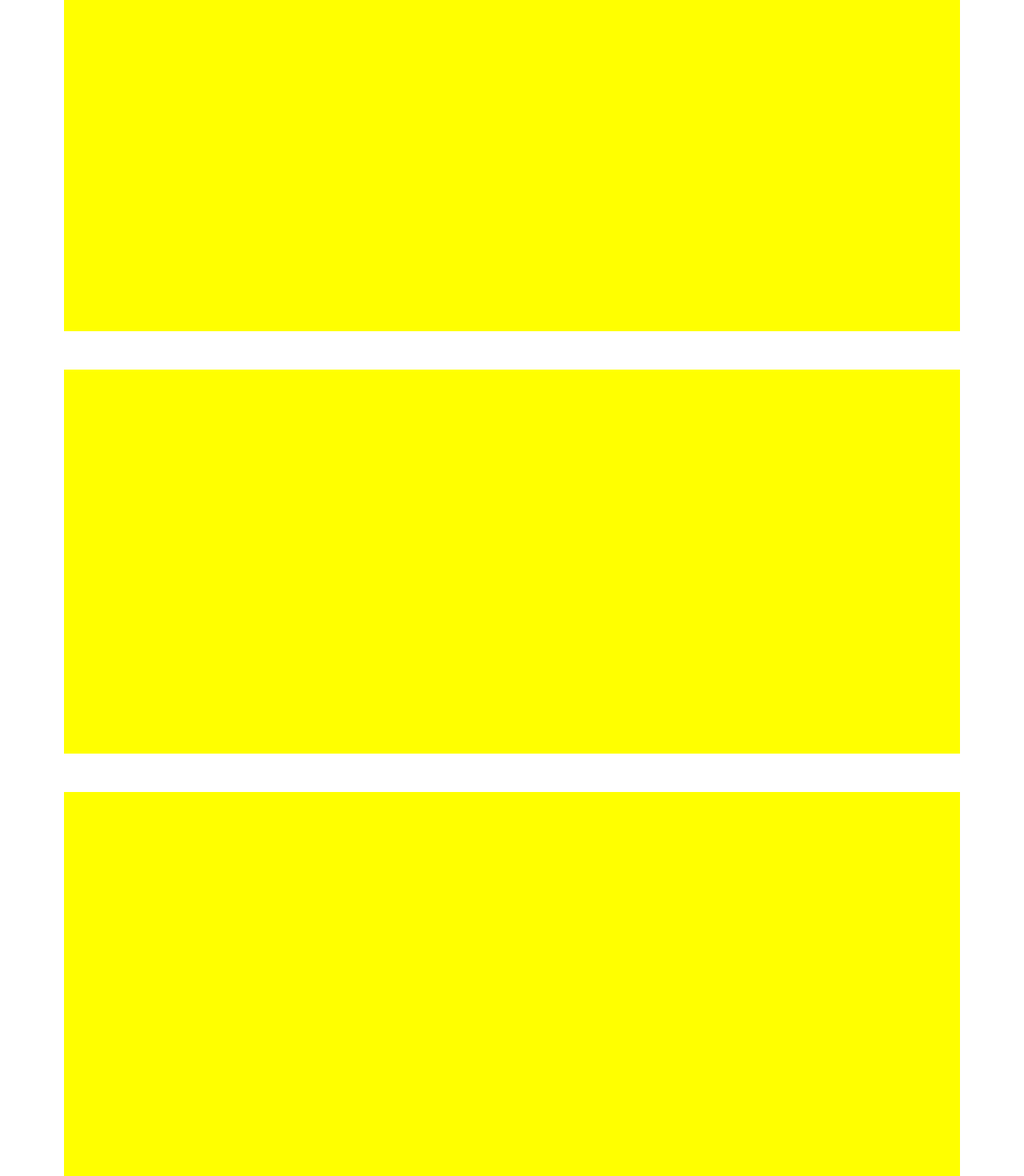
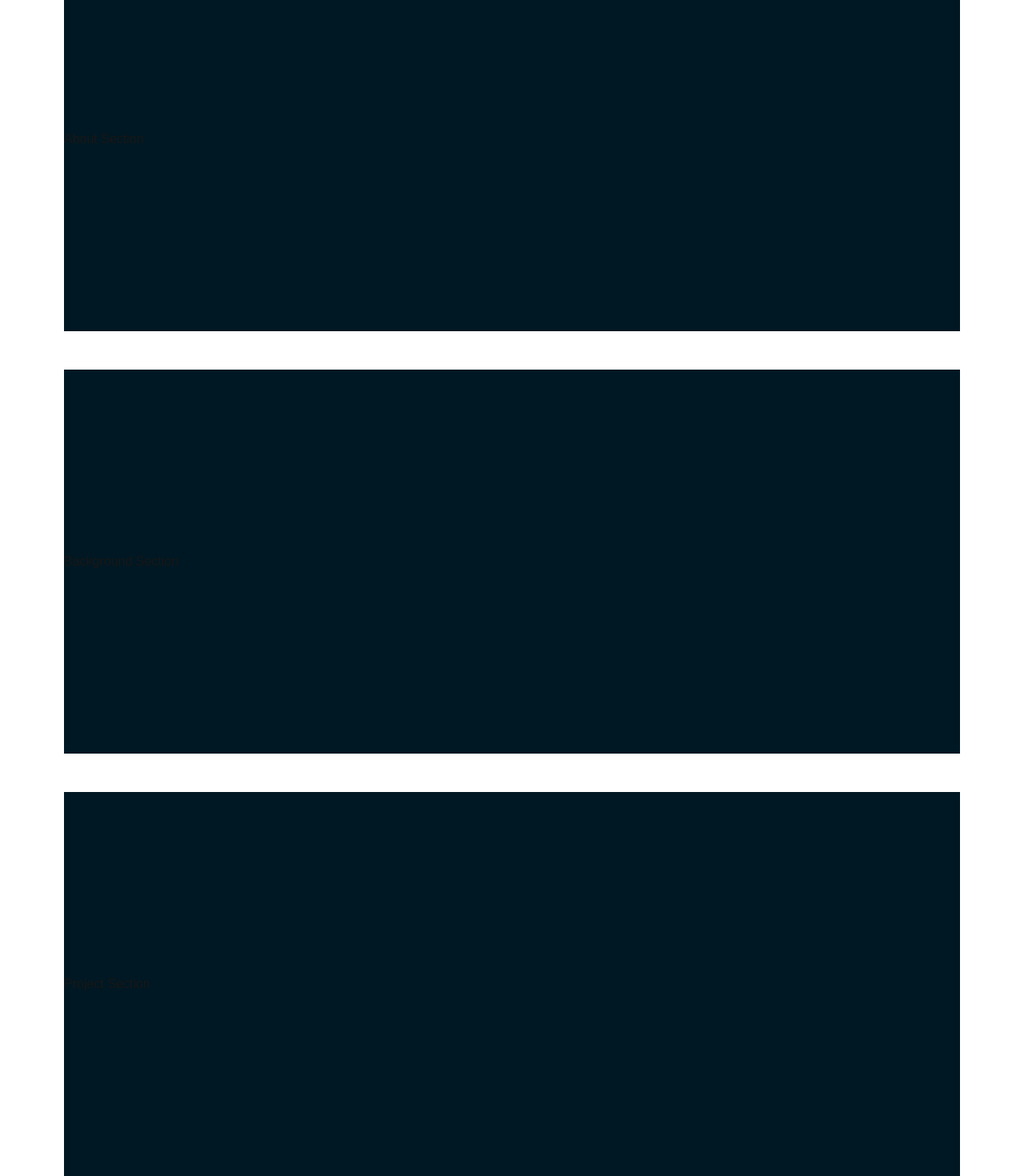
Before and after one commit to Itserge1/Serge, a Next.js app: page / in a window 1280 px wide. Shown: the part 714-2184 px from the top of the page at 80% size. Built offline with nearby package versions, Linux system fonts and the light colour scheme.

Commit message:
added bg color and section name

```diff
--- a/src/components/About/About.module.css
+++ b/src/components/About/About.module.css
@@ -1,7 +1,7 @@
 .about {
     width: 70rem;
     height: 30rem;
-    background-color: yellow;
+    background-color: #001823;
     display: flex;
     align-items: center;
     justify-content: flex-start;
--- a/src/components/About/About.tsx
+++ b/src/components/About/About.tsx
@@ -5,7 +5,7 @@ import styles from "./About.module.css"
 const About = () => {
     return(
         <section className={styles.about}>
-
+            <h2>About Section</h2>
         </section>
     )
 }
--- a/src/components/Background/Background.module.css
+++ b/src/components/Background/Background.module.css
@@ -1,7 +1,7 @@
 .background {
     width: 70rem;
     height: 30rem;
-    background-color: yellow;
+    background-color: #001823;
     display: flex;
     align-items: center;
     justify-content: flex-start;
--- a/src/components/Background/Background.tsx
+++ b/src/components/Background/Background.tsx
@@ -5,7 +5,7 @@ import styles from "./Background.module.css"
 const Background = () => {
     return(
         <section className={styles.background}>
-
+            <h2>Background Section</h2>
         </section>
     )
 }
--- a/src/components/Projects/Projects.module.css
+++ b/src/components/Projects/Projects.module.css
@@ -1,7 +1,7 @@
 .projects {
     width: 70rem;
     height: 30rem;
-    background-color: yellow;
+    background-color: #001823;
     display: flex;
     align-items: center;
     justify-content: flex-start;
--- a/src/components/Projects/Projects.tsx
+++ b/src/components/Projects/Projects.tsx
@@ -5,7 +5,7 @@ import styles from "./Projects.module.css"
 const Projects = () => {
     return(
         <section className={styles.projects}>
-
+            <h2>Project Section</h2>
         </section>
     )
 }
```
